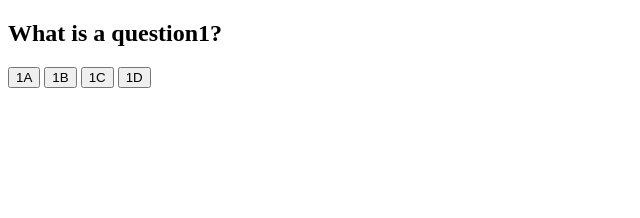
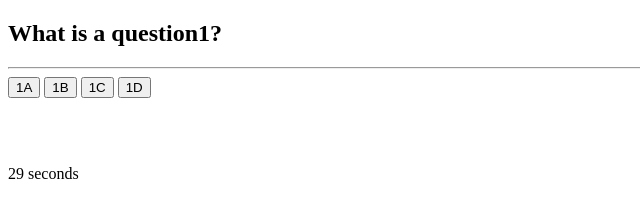
Before and after one commit to ConnerMart/coding-quiz, a plain HTML site: page index.html in a window 1280 px wide. Both pictures are taken after a click on the button "Start Quiz". Shown: the whole page, without its empty margins (0-640 px from the left). Drawn offline with Linux system fonts and the light colour scheme.

Commit message:
set up timer functionality

```diff
--- a/assets/js/script.js
+++ b/assets/js/script.js
@@ -9,6 +9,7 @@ buttonD = document.querySelector("#choiceD");
 feedback = document.querySelector("#feedback");
 finished = document.querySelector("#finished");
 scoreSpan = document.querySelector("#score");
+timerDisplay = document.querySelector("#timer");
 
 // array of question objects, which each have values for their question text, answer choices, and correct answer choice
 questionList = [
@@ -52,39 +53,17 @@ questionList = [
     choiceD: "5D",
     correctChoice: choiceC,
   }),
-  (question6 = {
-    text: "What is a question6?",
-    choiceA: "6A",
-    choiceB: "6B",
-    choiceC: "6C",
-    choiceD: "6D",
-    correctChoice: choiceB,
-  }),
-  (question7 = {
-    text: "What is a question7?",
-    choiceA: "7A",
-    choiceB: "7B",
-    choiceC: "7C",
-    choiceD: "7D",
-    correctChoice: choiceB,
-  }),
-  (question8 = {
-    text: "What is a question8?",
-    choiceA: "8A",
-    choiceB: "8B",
-    choiceC: "8C",
-    choiceD: "8D",
-    correctChoice: choiceD,
-  }),
 ];
 var currentQ = 0;
 var score = 0;
+var timeLeft = 30;
 
 // when the start button is clicked, make the start div disappear and the questions div appear, then run the showQuestions() function with an argument of the currentQ-position of the questionList, which is set to 0 to begin with, so the first question will be shown
 startButton.addEventListener("click", function (event) {
   event.preventDefault();
   startPage.setAttribute("style", "display: none");
   questionsDiv.setAttribute("style", "visibility: visible");
+  startTimer();
   showQuestion(questionList[currentQ]);
 });
 
@@ -125,6 +104,26 @@ function checkAnswer(event) {
   } else {
     feedback.textContent = "Incorrect, try again.";
     score = score - 5;
-    // TODO: remove time from timer
+    timeLeft = timeLeft - 5;
   }
 }
+
+function startTimer() {
+  var timeInterval = setInterval(function () {
+    timerDisplay.textContent = timeLeft + " seconds";
+    timeLeft--;
+    if (finishButton.textContent === "Finish Quiz") {
+      timerDisplay.textContent = "";
+      clearInterval(timeInterval);
+    }
+    if (timeLeft === 0) {
+      clearInterval(timeInterval);
+      timerDisplay.textContent = "";
+      questionsDiv.setAttribute("style", "display: none");
+      finished.setAttribute("style", "visibility: visible");
+      scoreSpan.textContent = score;
+    }
+  }, 1000);
+}
+
+// TODO: stop timer when final question is answered correctly
--- a/index.html
+++ b/index.html
@@ -16,11 +16,11 @@
           For each incorrect answer, you lose 5 points and 5 seconds from the
           timer.
         </p>
-        <p>Your score will be shown at the end of the quiz.</p>
         <button id="start-button">Start Quiz</button>
       </div>
       <div id="questions" style="visibility: hidden">
         <h2 id="question-text"></h2>
+        <hr />
         <button id="choiceA"></button>
         <button id="choiceB"></button>
         <button id="choiceC"></button>
@@ -32,7 +32,7 @@
       </div>
     </main>
     <aside>
-      <!-- "View High Scores" button and Timer will go over here. -->
+      <div id="timer"></div>
     </aside>
     <script src="./assets/js/script.js"></script>
   </body>
```
